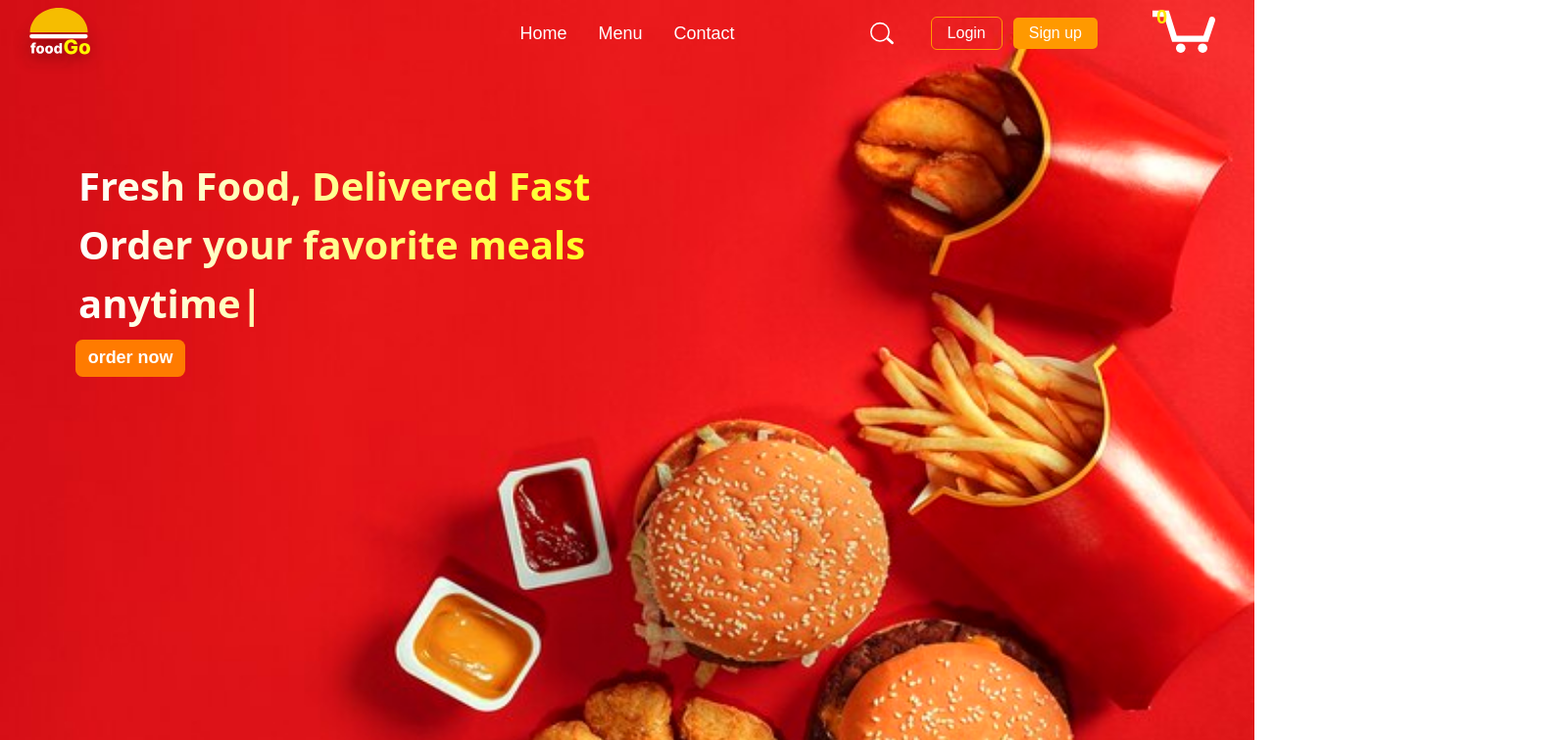
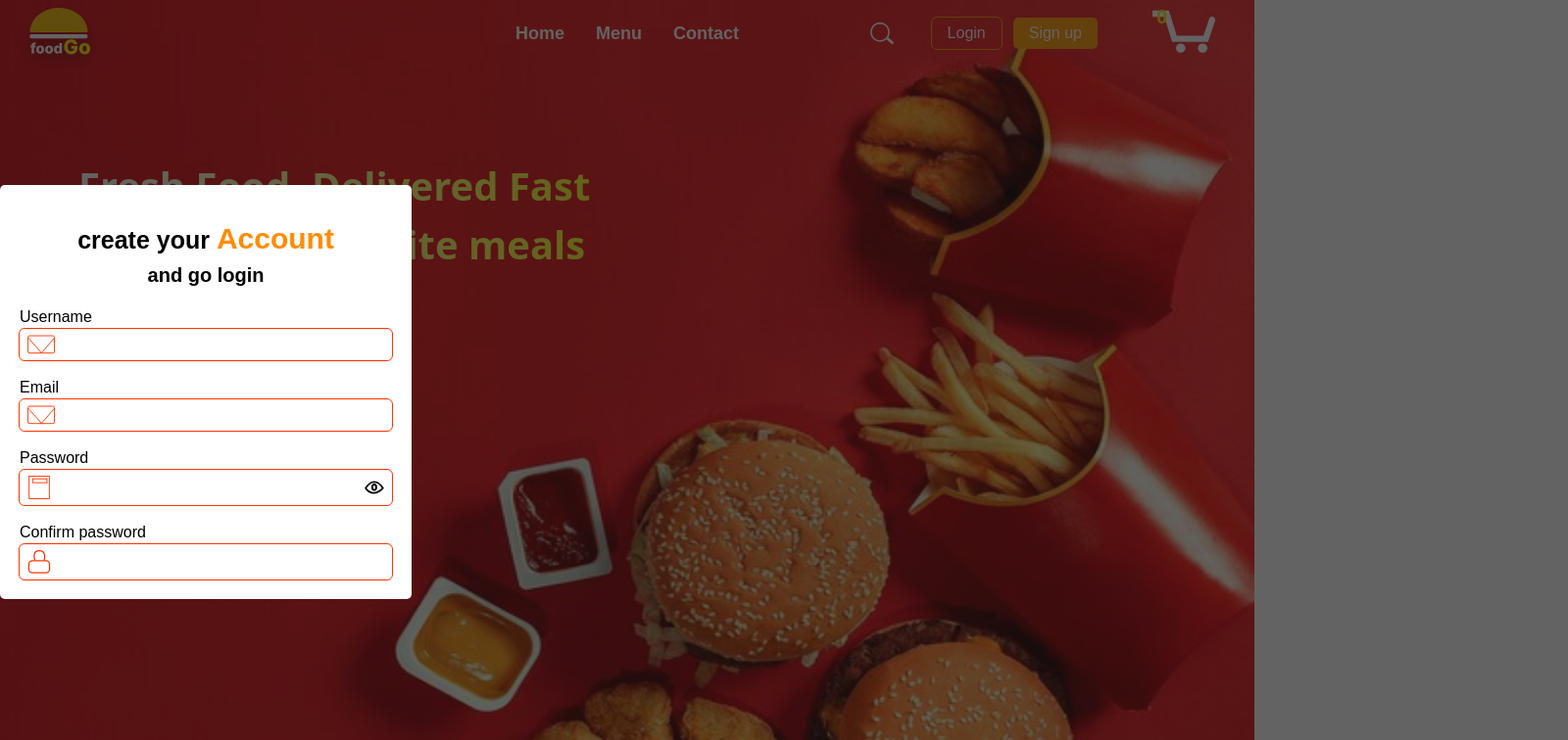
Before and after one commit to 123sahildev/food-delivery-app, a React (Vite) app in the folder client/: page / in a window 1280 px wide. Shown: the top 756 px of the page at 98% size, 1600 px wide, since content can reach past the window. Built offline with nearby package versions, Linux system fonts and the light colour scheme.

Commit message:
login form created

```diff
--- /dev/null
+++ b/client/src/assets/svgs/confirmPassword.jsx
@@ -0,0 +1,10 @@
+export default function ConfirmPassword(props) {
+    return (
+        <svg {...props} width="53" height="57" viewBox="0 0 53 57" fill="none" xmlns="http://www.w3.org/2000/svg">
+            <rect x="1.5" y="26" width="50" height="29" rx="8.5" stroke="currentColor" stroke-width="3"/>
+            <path d="M16 24.5C16 24.5 7.96358 1.5 26.7318 1.5C45.5 1.5 38.5 24.5 38.5 24.5" stroke="currentColor" stroke-width="3"/>
+        </svg>
+
+
+    )
+}
--- /dev/null
+++ b/client/src/assets/svgs/email.jsx
@@ -0,0 +1,9 @@
+export default function EmailIcon (props) {
+    return (
+        <svg {...props} width="92" height="62" viewBox="0 0 92 62" fill="none" xmlns="http://www.w3.org/2000/svg">
+            <rect x="1.5" y="1.5" width="89" height="58" rx="5.5" stroke="currentColor" stroke-width="3"/>
+            <path d="M90.4494 8.61963L47.0337 59.0109L3.10114 8.61963" stroke="currentColor" stroke-width="3"/>
+        </svg>
+
+    )
+}
--- /dev/null
+++ b/client/src/assets/svgs/password.jsx
@@ -0,0 +1,9 @@
+export default function PasswordIcon(props) {
+    return (
+        <svg {...props} width="71" height="79" viewBox="0 0 71 79" fill="none" xmlns="http://www.w3.org/2000/svg">
+            <rect x="1.5" y="1.5" width="68" height="76" stroke="currentColor" strokeWidth="3"/>
+            <rect x="13.5" y="10.5" width="48" height="13" stroke="currentColor" strokeWidth="3"/>
+        </svg>
+
+    )
+}
--- /dev/null
+++ b/client/src/assets/svgs/passwordShow.jsx
@@ -0,0 +1,9 @@
+export default function PasswordShow(props) {
+    return (
+        <svg {...props} width="55" height="36" viewBox="0 0 55 36" fill="none" xmlns="http://www.w3.org/2000/svg">
+            <path d="M27.3548 2.5C41.5439 2.49997 51.5207 19.951 51.5207 19.951C51.5207 19.951 39.8395 32.9515 27.3548 33.247C12.5317 33.5979 2.9671 19.951 2.9671 19.951C2.9671 19.951 13.1656 2.50003 27.3548 2.5Z" stroke="currentColor" stroke-width="5"/>
+            <path d="M27.1331 9.70898C29.792 9.70899 32.8362 12.6302 32.8362 17.458C32.8362 22.2858 29.792 25.207 27.1331 25.207C24.4741 25.207 21.4299 22.2859 21.4299 17.458C21.4299 12.6302 24.4741 9.70898 27.1331 9.70898Z" stroke="currentColor" stroke-width="5"/>
+        </svg>
+
+    )
+}
--- a/client/src/components/header.jsx
+++ b/client/src/components/header.jsx
@@ -1,7 +1,7 @@
 import { useEffect, useState, useRef } from "react";
 import Logo from '../assets/logo.jsx'
-import Cart from '../assets/icons/cart.jsx'
-import Search from "../assets/icons/search.jsx";
+import Cart from '../assets/svgs/cart.jsx'
+import Search from "../assets/svgs/search.jsx";
 export default function header() {
 
 
--- a/client/src/forms/register.jsx
+++ b/client/src/forms/register.jsx
@@ -0,0 +1,58 @@
+import { useEffect, useState, useRef } from "react";
+import { useForm } from 'react-hook-form'
+import EmailIcon from "../assets/svgs/email.jsx";
+import PasswordIcon from "../assets/svgs/password.jsx";
+import ConfirmPassword from "../assets/svgs/confirmPassword.jsx";
+import PasswordShow from "../assets/svgs/passwordShow.jsx";
+
+export default function login() {
+    const { register, handleSubmit, formState : { errors }, reset} = useForm();
+    const [hidePassword, setHidePassword] = useState(true);
+
+    const submit = (data) => {
+        console.log(data);
+
+    }
+
+  return (
+    <div className="flex absolute  left-0 top-0 items-center  justify-items-center z-100 bg-[#131313a8] w-400 h-full">
+         <form onSubmit={handleSubmit(submit)} className="min-w-75 p-5 flex flex-col bg-white rounded-[5px] self-center justify-self-center">
+            <div className="justify-self-center mt-3 flex flex-col gap-0 items-center justify-items-center">
+                <h1 className="text-[25px]">create your <span className="text-[darkorange]">Account</span></h1>
+                <p className="text-[20px] font-bold mt-0">and go <span className="text-[20px] ">login</span></p>
+            </div>
+            <div className="flex flex-col mt-4 ">
+                <label htmlFor="email">Username</label>
+                <div className="flex items-center rounded-[5px] outline outline-[#ff3300] gap-2">
+                    <EmailIcon  className="w-7 ml-2 text-[#ff3300] h-7"/>
+                    <input type="email" id="email" {...register("username")} className="text-[16px] flex border-none px-2 w-75 h-8 outline-none cursor-pointer" />
+                </div>
+            </div>
+            <div className="flex flex-col mt-4 ">
+                <label htmlFor="email">Email</label>
+                <div className="flex items-center rounded-[5px] outline outline-[#ff3300] gap-2">
+                    <EmailIcon className="w-7 ml-2 text-[#ff3300] h-7"/>
+                    <input type="email" id="email" {...register("email")} className="text-[16px] flex border-none px-2 w-75 h-8 outline-none cursor-pointer" />
+                </div>
+            </div>
+            <div className="flex flex-col mt-4 h-auto">
+                <label htmlFor="password">Password</label>
+                <div className="flex items-center rounded-[5px] outline outline-[#ff3300] gap-2">
+                    <PasswordIcon className="text-[#ff3300] ml-2 w-6 h-6"/>
+                    <input type={`${hidePassword ? "password" : "text"}`}  id="password" {...register("password")} className="text-[16px] flex px-2 w-75 border-none h-9 outline-none cursor-pointer" />
+                    <PasswordShow onClick={()=> setHidePassword(!hidePassword)} className="text-black w-7 mr-1 h-7 cursor-pointer duration-300 hover:bg-[#61616128] rounded-[15px] p-1" />
+
+                </div>
+            </div>
+            <div className="flex flex-col mt-4 cursor-pointer  h-auto">
+                <label htmlFor="confirmPassword">Confirm password</label>
+                <div className="flex items-center rounded-[5px] outline outline-[#ff3300] gap-2">
+                    <ConfirmPassword className="w-6 h-6 text-[#ff3300] ml-2" />
+                    <input type="confirmPassword" id="email" {...register("confirmPassword")} className="text-[16px] border-none flex px-2 w-75 h-9 outline-none cursor-pointer " />
+                </div>
+            </div>
+
+         </form>
+    </div>
+  )
+}
--- a/client/src/index.css
+++ b/client/src/index.css
@@ -9,6 +9,8 @@
         transform: scale(1.1);
     }
 }
+
+
 
 @layer utilities {
 
@@ -24,3 +26,21 @@
         color: transparent;
     }
 }
+
+@layer base {
+    * {
+        margin: 0px;
+        padding: 0px;
+        font-family: Arial;
+    }
+
+    h1,span {
+        font-size: 30px;
+        font-weight: bold;
+    }
+
+    p {
+        font-size: 18px;
+    }
+
+}
--- a/client/src/pages/home.jsx
+++ b/client/src/pages/home.jsx
@@ -3,41 +3,15 @@ import Hero from '../assets/hero2.jpg'
 import Header from "../components/header.jsx"
 import Hero2 from '../assets/hero3.jpg'
 import Hero3 from '../assets/hero4.jpg'
-
+import Register from '../forms/register.jsx';
 
 export default function home() {
+    const [login, setLogin] = useState(true);
+    const [register, setRegister] = useState(true);
     const word = 'Fresh Food, Delivered Fast Order your favorite meals anytime'
     const [title, setTitle] = useState('Fresh Food, Delivered Fast Order your favorite meals anytime');
     const [isanimation, setAnimation] = useState(true);
 
-
-
-
-    const stopAnimation = () => {
-      setAnimation()
-    }
-  // useEffect(() => {
-  //   let index = 0;
-
-  //   let intervel = setInterval(() => {
-  //     setTitle(prev => prev + word[index]);
-  //     index++;
-
-  //   }, 100);
-
-  //   if (index === word.length) {
-  //     console.log("chal raha haun main");
-
-  //     return () => {
-  //       clearInterval(intervel);
-  //     }
-  //   }
-
-  //   return () => {
-  //     clearInterval(intervel);
-  //   };
-
-  // }, []);
 
   return (
     <>
@@ -47,6 +21,7 @@ export default function home() {
       <button onMouseEnter={() => setAnimation(false)} onMouseLeave={() => setAnimation(true)} className={`${isanimation && "btn-bounce "} border-none font-[Arial] font-bold cursor-pointer outline-none text-[17px] text-white bg-[#ff7b00] h-9 rounded-[7px] mt-2 px-3`}>order now</button>
     </div>
     <Header />
+    {register &&  <Register />}
     </>
   )
 }
```
Also changed, not shown: client/src/assets/svgs/cart.jsx (renamed from client/src/assets/icons/cart.jsx), client/src/assets/svgs/passwordHide.jsx (added), client/src/assets/svgs/search.jsx (renamed from client/src/assets/icons/search.jsx).
